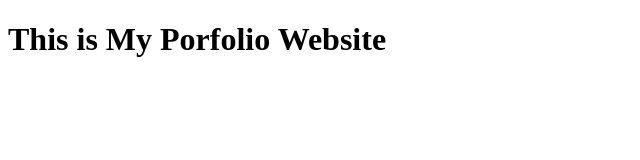
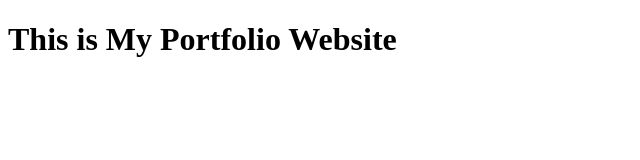
Before and after one commit to SOSHSU/portfolio, a plain HTML site: page index.html in a window 1280 px wide. Shown: the whole page, without its empty margins (0-640 px from the left). Drawn offline with Linux system fonts and the light colour scheme.

Commit message:
Correct spelling mistake

```diff
--- a/index.html
+++ b/index.html
@@ -7,6 +7,6 @@
     <link rel = "stylesheet" href = "style.css">
 </head>
 <body>
-    <h1>This is My Porfolio Website</h1>
+    <h1>This is My Portfolio Website</h1>
 </body>
 </html>
```
